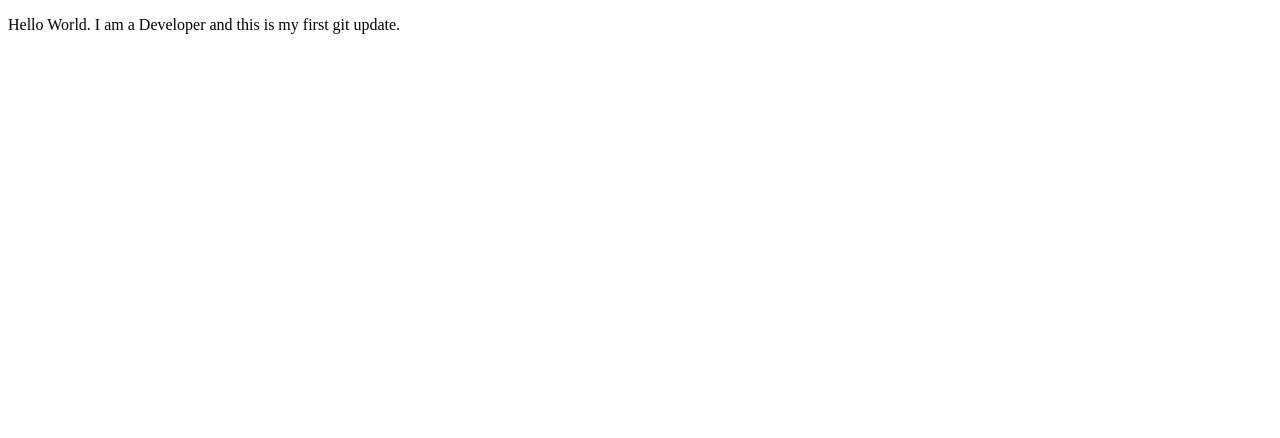
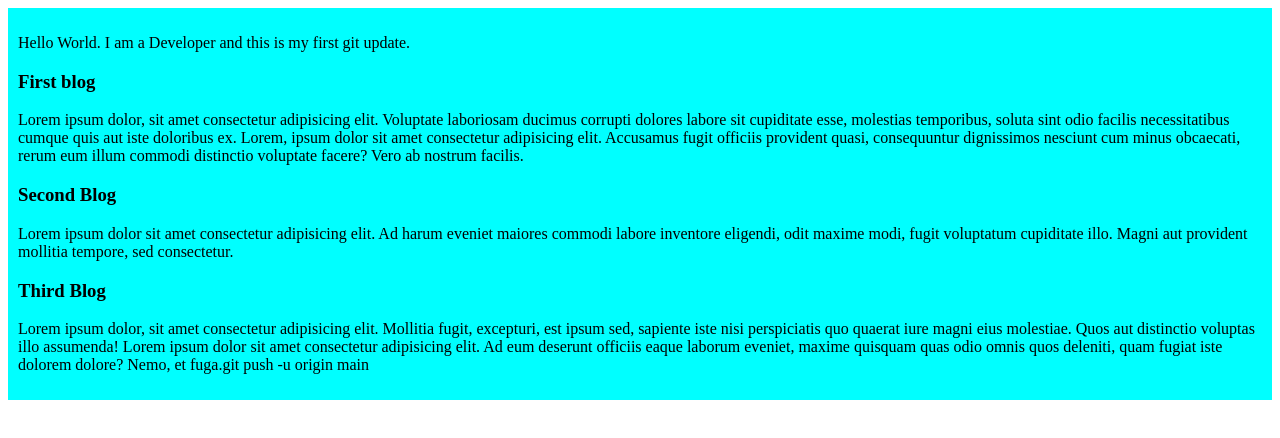
Before and after one commit to Antu365/my-first-github-repo, a plain HTML site: page index.html in a window 1280 px wide. Drawn offline with Linux system fonts and the light colour scheme.

Commit message:
second commit

```diff
--- a/index.html
+++ b/index.html
@@ -4,8 +4,19 @@
     <meta charset="UTF-8">
     <meta name="viewport" content="width=device-width, initial-scale=1.0">
     <title>My First Github Repo</title>
+    <link rel="stylesheet" href="style/blog.css">
 </head>
 <body>
-    <p> Hello World. I am a Developer and this is my first git update.</p>
+    <div>
+        <p> Hello World. I am a Developer and this is my first git update.</p>
+        <h3>First blog</h3>
+        <p> Lorem ipsum dolor, sit amet consectetur adipisicing elit. Voluptate laboriosam ducimus corrupti dolores labore sit cupiditate esse, molestias temporibus, soluta sint odio facilis necessitatibus cumque quis aut iste doloribus ex. Lorem, ipsum dolor sit amet consectetur adipisicing elit. Accusamus fugit officiis provident quasi, consequuntur dignissimos nesciunt cum minus obcaecati, rerum eum illum commodi distinctio voluptate facere? Vero ab nostrum facilis. </p>
+
+        <h3>Second Blog</h3>
+        <p> Lorem ipsum dolor sit amet consectetur adipisicing elit. Ad harum eveniet maiores commodi labore inventore eligendi, odit maxime modi, fugit voluptatum cupiditate illo. Magni aut provident mollitia tempore, sed consectetur.  </p>
+
+        <h3>Third Blog</h3>
+        <p>Lorem ipsum dolor, sit amet consectetur adipisicing elit. Mollitia fugit, excepturi, est ipsum sed, sapiente iste nisi perspiciatis quo quaerat iure magni eius molestiae. Quos aut distinctio voluptas illo assumenda! Lorem ipsum dolor sit amet consectetur adipisicing elit. Ad eum deserunt officiis eaque laborum eveniet, maxime quisquam quas odio omnis quos deleniti, quam fugiat iste dolorem dolore? Nemo, et fuga.git push -u origin main</p>
+    </div>
 </body>
 </html>
--- /dev/null
+++ b/style/blog.css
@@ -0,0 +1,5 @@
+div{
+    background-color: aqua;
+    padding: 10px;
+
+}
```
